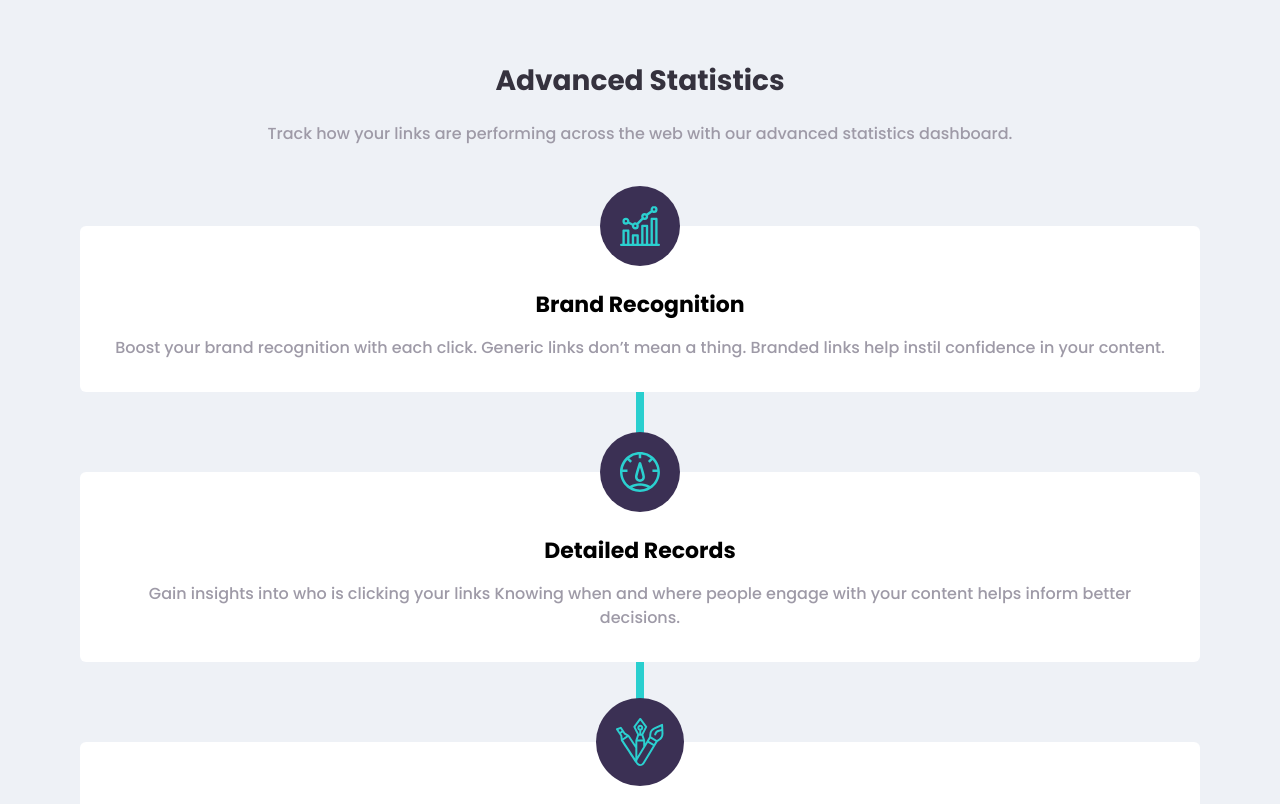
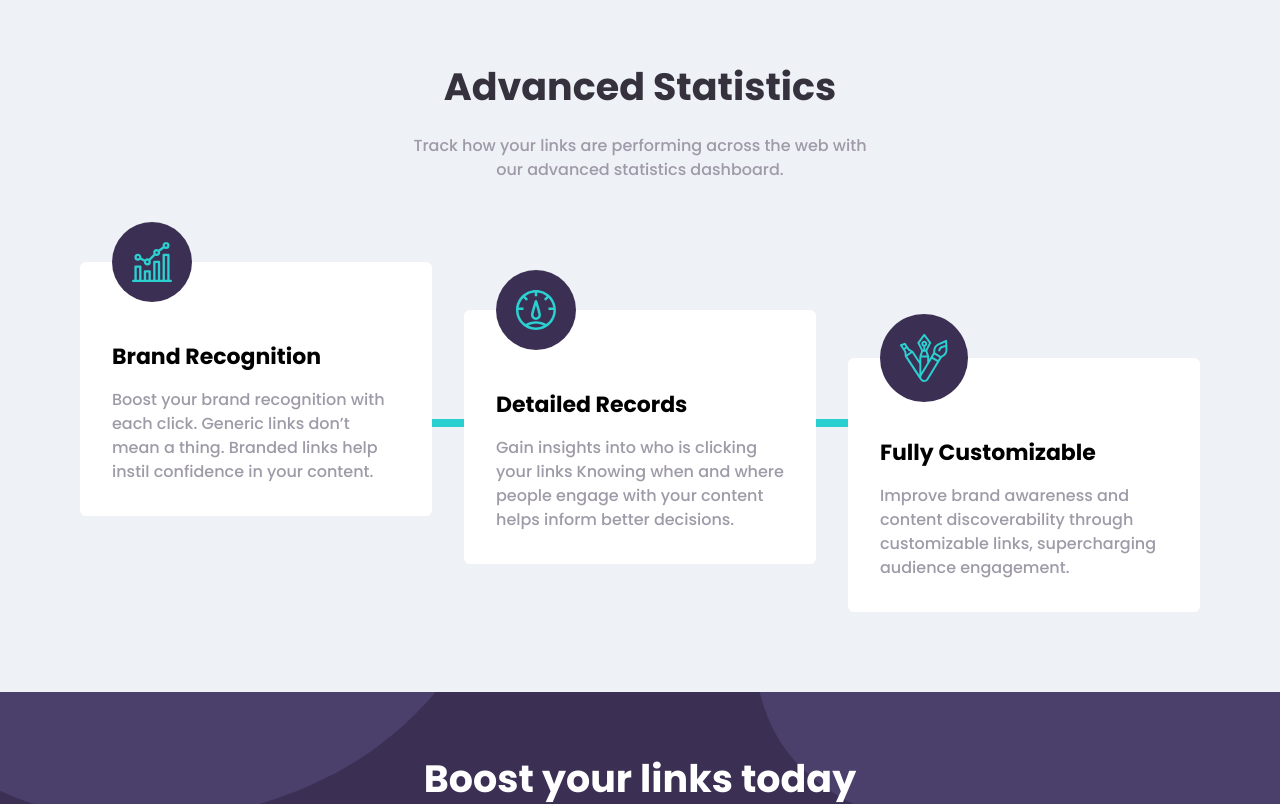
Before and after one commit to christycrt/url-shorten-api, a Next.js app: page / in a window 1280 px wide. Shown: the part 840-1644 px from the top of the page. Built offline with nearby package versions, Linux system fonts and the light colour scheme.

Commit message:
[UPDATE] features layout desktop

```diff
--- a/components/Features/FeatureCard.tsx
+++ b/components/Features/FeatureCard.tsx
@@ -7,11 +7,11 @@ interface Props {
 }
 const FeatureCard: React.FC<Props> = ({ data }) => {
   return (
-    <div className="text-center relative">
-      <div className="bg-dark-violet p-5 rounded-full inline-block absolute left-1/2 -translate-x-1/2 -translate-y-1/2">
+    <div className="text-center relative lg:text-left">
+      <div className="bg-dark-violet p-5 rounded-full inline-block absolute left-1/2 -translate-x-1/2 -translate-y-1/2 lg:left-8 lg:translate-x-0">
         <img src={data.icon} alt="icon-brand" />
       </div>
-      <div className="bg-white px-8 pb-8 pt-16 rounded-md">
+      <div className="bg-white px-8 pb-8 pt-16 rounded-md lg:pt-20">
         <p className="font-bold text-xl mb-4">{data.title}</p>
         <p className="text-grayish-violet">{data.detail}</p>
       </div>
--- a/components/Features/index.tsx
+++ b/components/Features/index.tsx
@@ -8,18 +8,32 @@ const Features = () => {
     <div className="bg-grayish">
       <div className="container pb-20">
         <ShortenLinkList />
-        <p className="font-bold text-2xl text-center mb-6 text-very-dark-blue">
+        <p className="font-bold text-2xl text-center mb-6 text-very-dark-blue lg:text-3xl">
           Advanced Statistics
         </p>
-        <p className="text-center text-grayish-violet mb-20">
+        <p className="text-center text-grayish-violet mb-20 lg:px-80">
           Track how your links are performing across the web with our advanced
           statistics dashboard.
         </p>
+        <div className="lg:grid lg:grid-cols-3 lg:gap-8 lg:relative">
+          <div className="bg-cyan h-2 absolute w-full top-[45%] hidden lg:block"></div>
           {featureData.map((item, key) => {
+            let paddingTop;
+            switch (key) {
+              case 1:
+                paddingTop = "lg:pt-12";
+                break;
+              case 2:
+                paddingTop = "lg:pt-24";
+                break;
+              default:
+                paddingTop = "lg:pt-0";
+                break;
+            }
             return (
-            <div key={key}>
+              <div className={`${paddingTop}`} key={key}>
                 <div
-                className={`${
+                  className={`lg:hidden ${
                     key === 0 ? "hidden" : "flex mx-auto h-20 w-2 bg-cyan"
                   }`}
                 ></div>
@@ -28,8 +42,9 @@ const Features = () => {
             );
           })}
         </div>
+      </div>
       <div className="boost-box">
-        <p className="text-2xl font-bold text-white text-center mb-6">
+        <p className="text-2xl font-bold text-white text-center mb-6 lg:text-3xl">
           {" "}
           Boost your links today
         </p>
```
Lines whose indentation alone changed are shown as unchanged.
